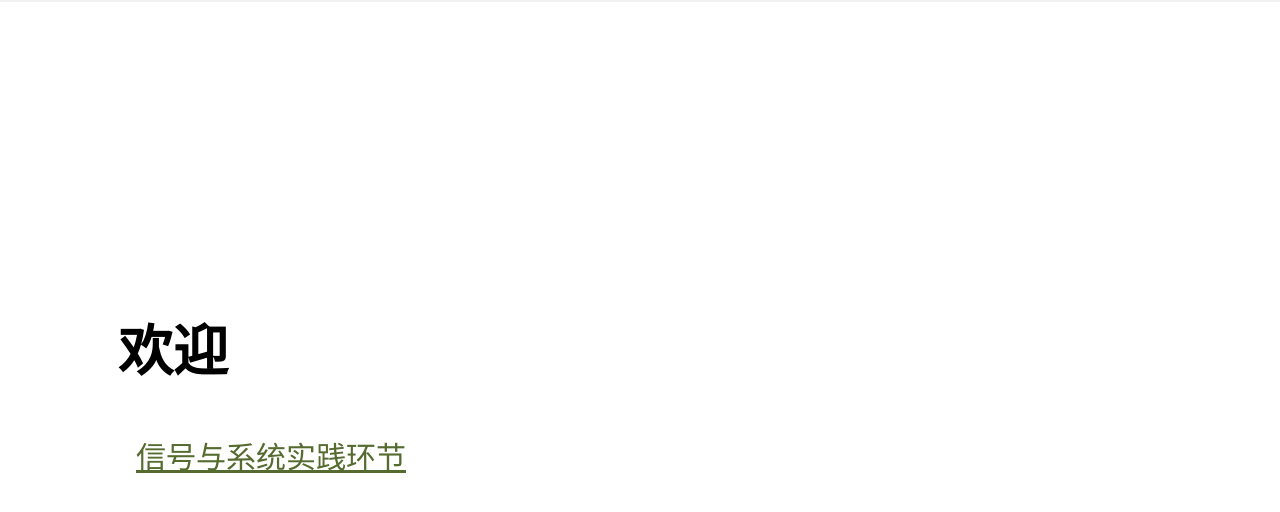
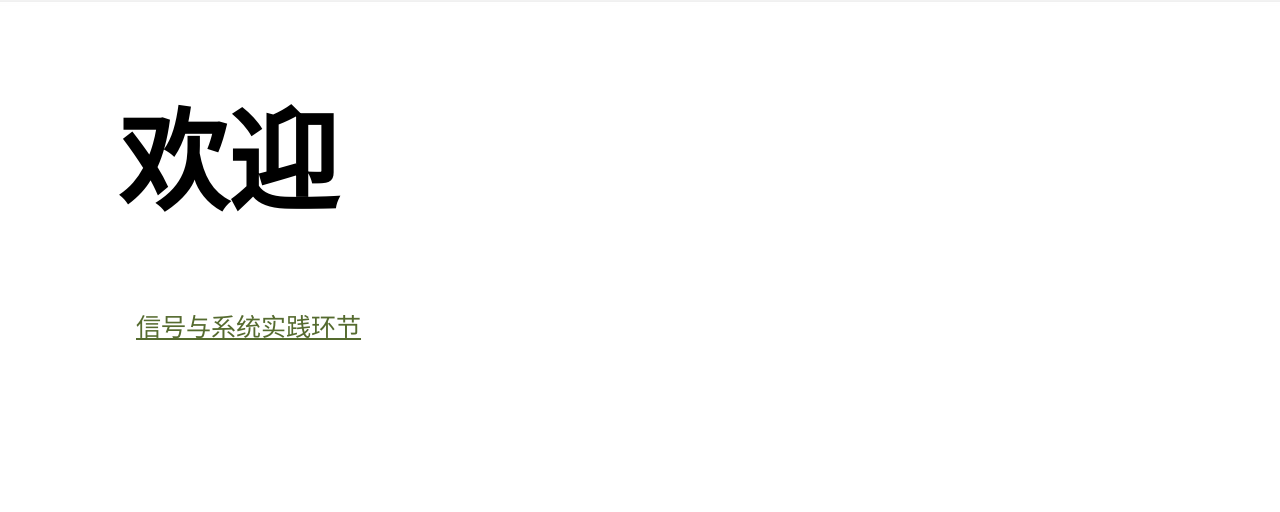
Before and after one commit to 3257888519/code, a plain HTML site: page index.html in a window 1280 px wide. Drawn offline with Linux system fonts and the light colour scheme.

Commit message:
Add files via upload

```diff
--- a/index.html
+++ b/index.html
@@ -14,15 +14,13 @@
 
 </head>
 
-<h1>>>欢迎</h1>
-
 <body>
 
-<h2><font color="#000000">欢迎</front> </h2>
+<h1><font color="#000000">欢迎</front> </h2>
 
 <p>
 
-<p2><a href="https://github.com/3257888519/code/blob/master/photo/remianer.html">信号与系统实践环节 </a></p2><br>
+<p1><a href="https://github.com/3257888519/code/blob/master/photo/remianer.html">信号与系统实践环节 </a></p2><br>
 
 </p>
 
```
